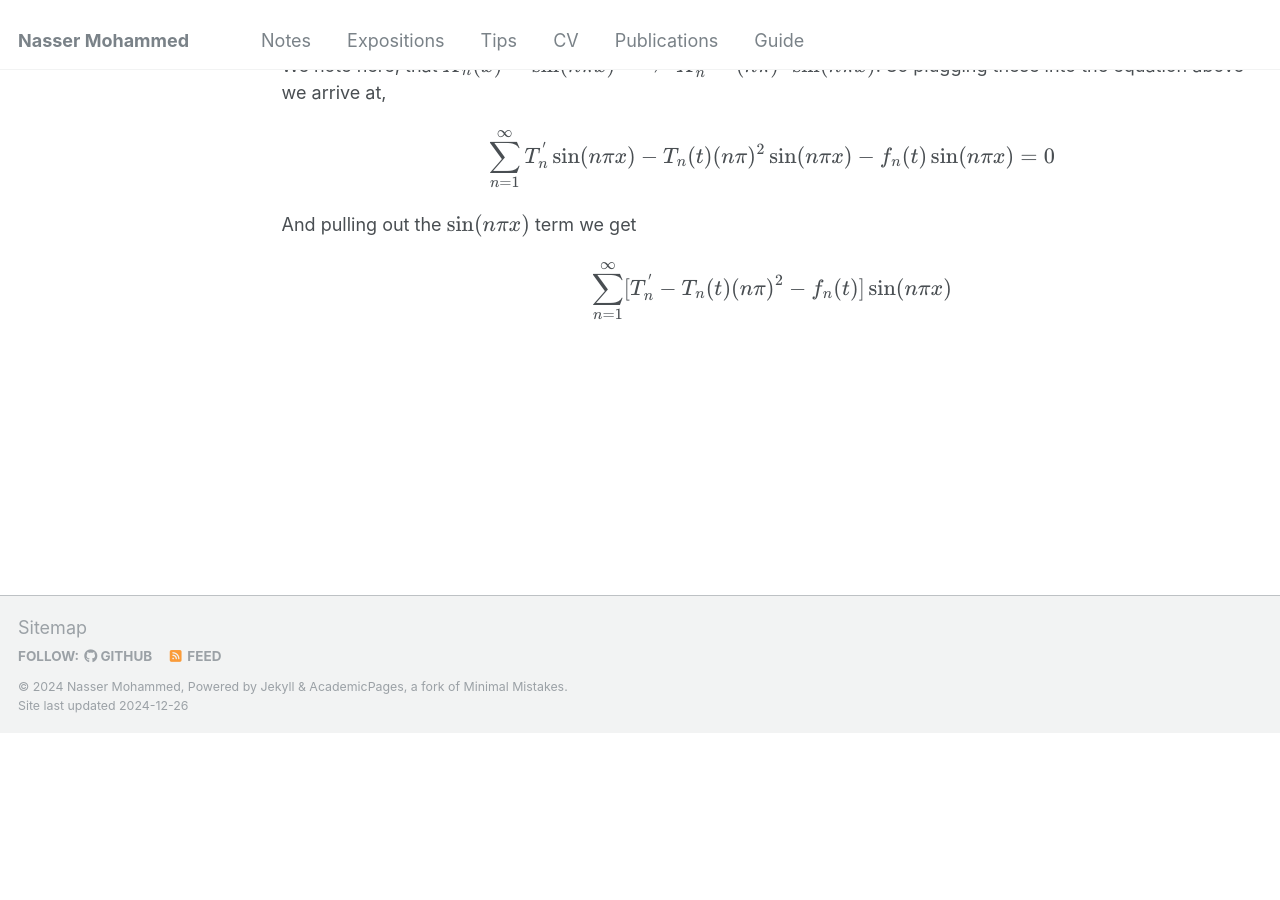
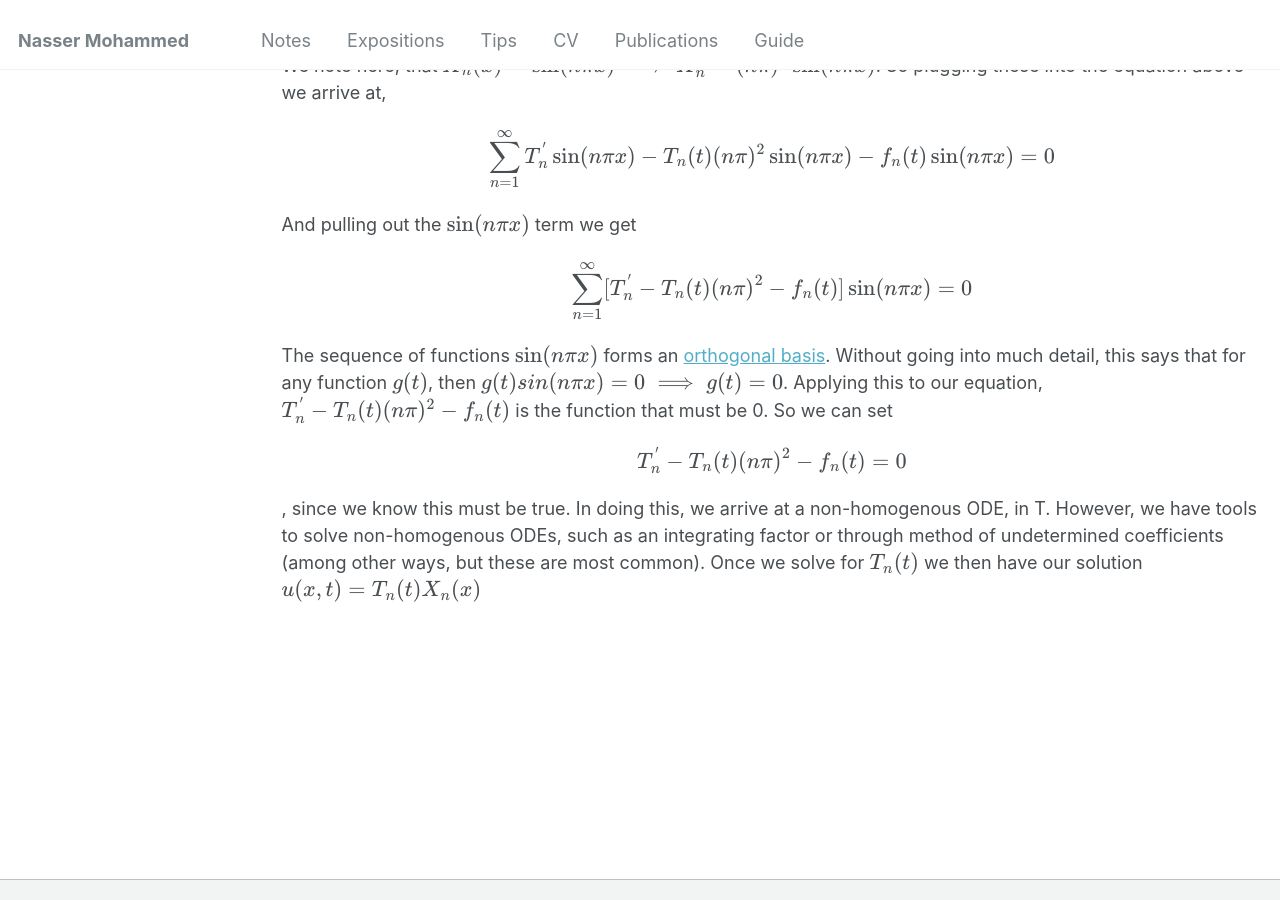
Before and after one commit to Nasser-Mohammed/Nasser-Mohammed.github.io, a Jekyll site: the page built from _pages/notes/pde/nonhompde-heat.md, in a window 1280 px wide and 900 px high, scrolled down 1161 px. Built offline with Jekyll 4.4.1, drawn with Linux system fonts in a browser that asks for light colours; before the commit the page ends 1895 px from its top, so only the background shows below that.

Commit message:
Update nonhompde-heat.md

```diff
--- a/_pages/notes/pde/nonhompde-heat.md
+++ b/_pages/notes/pde/nonhompde-heat.md
@@ -22,4 +22,5 @@
 We note here, that \\(X_n(x) = \sin(n\pi x) \implies X_n^{\''} = (n\pi)^2\sin(n\pi x)\\). So plugging these into the equation above we arrive at,
 \\[\sum_{n = 1}^{\infty}T_n^{\'}\sin(n\pi x) - T_n(t)(n\pi)^2\sin(n\pi x) - f_n(t)\sin(n\pi x) = 0\\]
 And pulling out the \\(\sin(n\pi x)\\) term we get
-\\[\sum_{n = 1}^{\infty}\[T_n^{\'} - T_n(t)(n\pi)^2 - f_n(t)\]\sin(n\pi x)\\]
+\\[\sum_{n = 1}^{\infty}\[T_n^{\'} - T_n(t)(n\pi)^2 - f_n(t)\]\sin(n\pi x) = 0\\]
+The sequence of functions \\(\sin(n\pi x)\\) forms an [orthogonal basis](https://en.wikipedia.org/wiki/Orthogonal_basis). Without going into much detail, this says that for any function \\(g(t)\\), then \\(g(t)sin(n\pi x) = 0 \implies  g(t) = 0\\). Applying this to our equation, \\(T_n^{\'} - T_n(t)(n\pi)^2 - f_n(t)\\) is the function that must be 0. So we can set \\[T_n^{\'} - T_n(t)(n\pi)^2 - f_n(t) = 0\\], since we know this must be true. In doing this, we arrive at a non-homogenous ODE, in T. However, we have tools to solve non-homogenous ODEs, such as an integrating factor or through method of undetermined coefficients (among other ways, but these are most common). Once we solve for \\(T_n(t)\\) we then have our solution \\(u(x,t) = T_n(t)X_n(x)\\)
```
